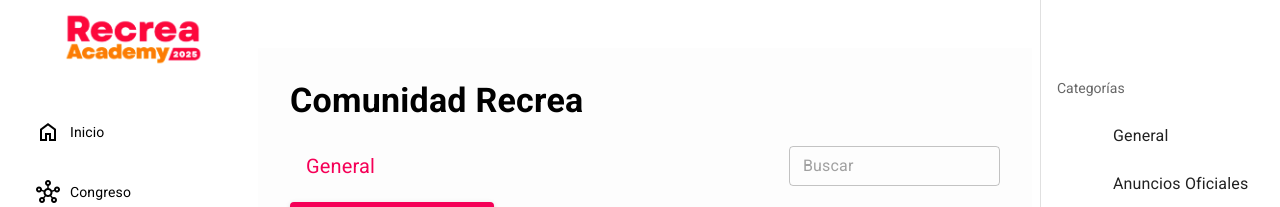
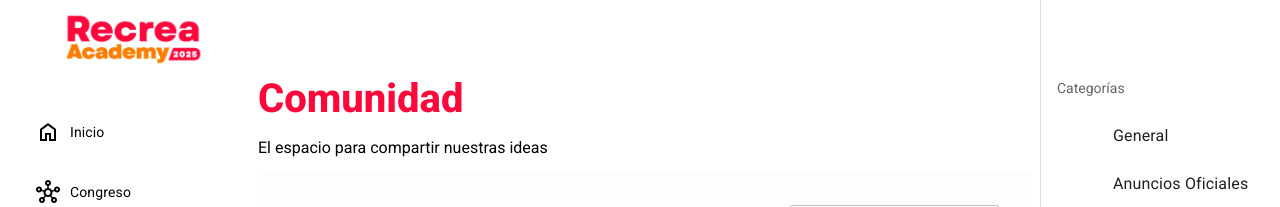
Before and after one commit to aleyrasg/RecreaAcademy, a React (Vite) app in the folder recreaacademy/: page /RecreaAcademy/comunidad in a window 1280 px wide. Shown: the top 207 px of the page. Built offline with nearby package versions, Linux system fonts and the light colour scheme; no server answers; grey boxes are pictures that could not be loaded; some icons are missing.

Commit message:
Add header and description to ComunidadRecrea component

```diff
--- a/recreaacademy/src/pages/ComunidadRecrea/ComunidadRecrea.jsx
+++ b/recreaacademy/src/pages/ComunidadRecrea/ComunidadRecrea.jsx
@@ -81,14 +81,13 @@
 
   return (
     <Layout>
+      <h1>Comunidad</h1>
+      <p>El espacio para compartir nuestras ideas</p>
       <GlobalStyles styles={`@keyframes fadeSlide { from {opacity: 0; transform: translateX(-8px);} to {opacity: 1; transform: translateX(0);} }`} />
       <Box sx={{ display: 'flex', height: '100vh' }}>
         <Box sx={{ flexGrow: 1, p: 4, bgcolor: '#fdfdfd' }}>
           {!conversacionSeleccionada ? (
             <>
-              <Typography variant="h4" sx={{ fontWeight: 'bold', mb: 3 }}>
-                Comunidad Recrea
-              </Typography>
               <Box
                 key={selectedCategory}
                 sx={{ display: 'flex', justifyContent: 'space-between', alignItems: 'center', animation: 'fadeSlide 0.4s ease', color: categoryColor }}
```
